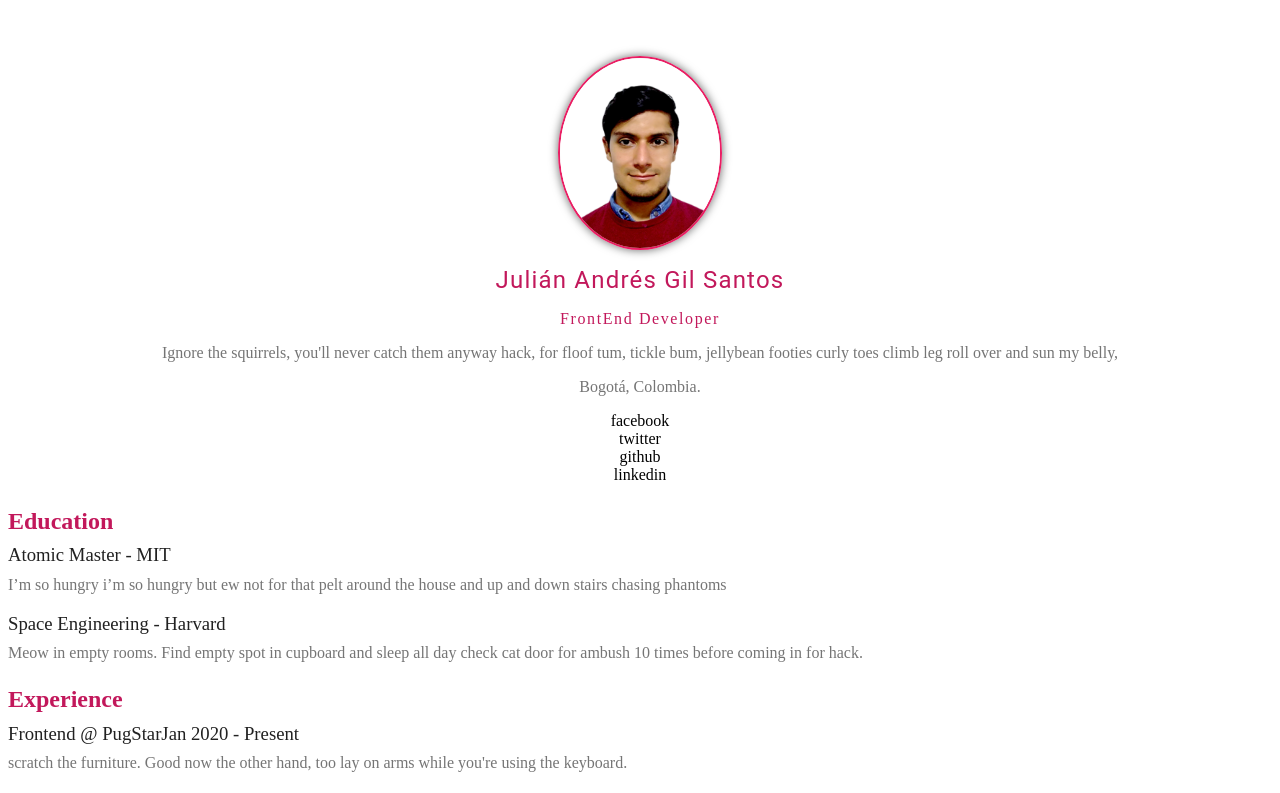
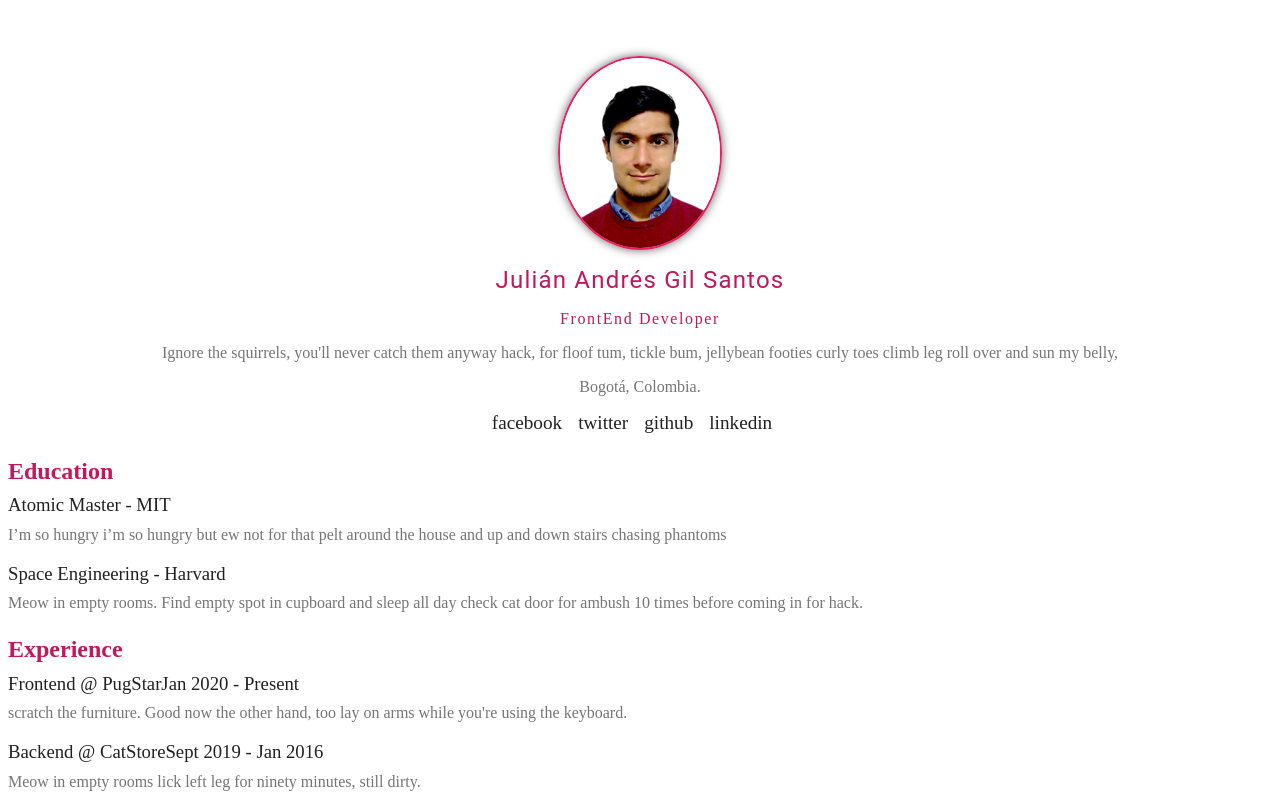
Before and after one commit to gilsantosjulian/curriculumvitae, a React app: page / in a window 1280 px wide. Shown: the top 793 px of the page. Built offline with nearby package versions, Linux system fonts and the light colour scheme.

Commit message:
feat(Social.jsx) Add style on social component using styled-components

```diff
--- a/src/components/Social.jsx
+++ b/src/components/Social.jsx
@@ -1,12 +1,45 @@
 import React from 'react';
+import styled from 'styled-components';
 
-const Social = (props) => {
+const Social = props => {
 
-    return (
-        <div>
-            {props.social && props.social.map((item) => <div key={item.name}>{item.name}</div>)}
-        </div>
-    );
+	const SocialStyled = styled.div`
+		margin: 0 auto;
+		display: block;
+	`;
+
+	const SocialUl = styled.ul`
+		list-style-type: none;
+		margin: 0;
+		padding: 0;
+	`;
+
+	const SocialLi = styled.li`
+		display: inline;
+		margin: 0 1em 0 0;
+	`;
+
+	const SocialAnchor = styled.a`
+		color: #212121;
+		text-decoration: none;
+		font-size: 1.2em
+	`;
+
+	return (
+		<SocialStyled className='Social'>
+			{props.social &&
+				<SocialUl>
+					{props.social.map((item, index) => (
+						<SocialLi key={`social-${index}`}>
+							<SocialAnchor href={item.url} target='_blank'>
+								{item.name}
+							</SocialAnchor>
+						</SocialLi>
+					))}
+				</SocialUl>
+			}
+		</SocialStyled>
+	);
 }
 
 export default Social;
```
